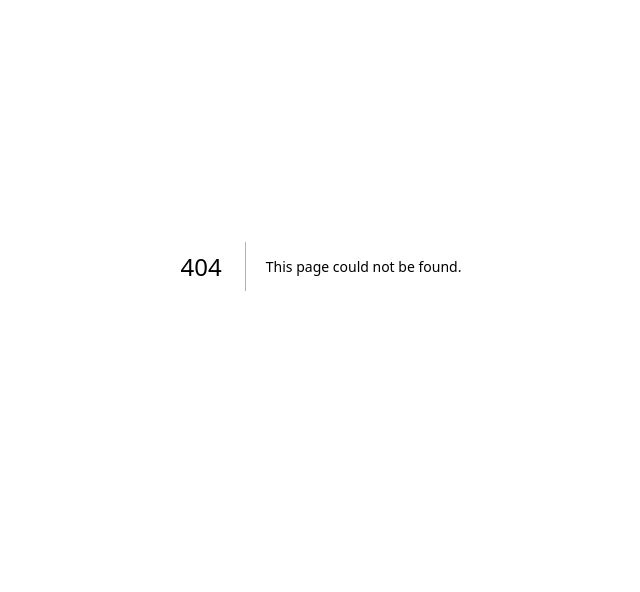
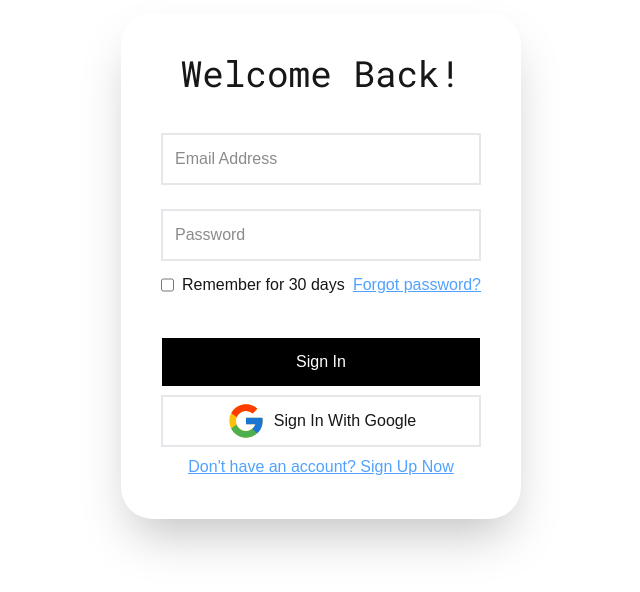
Before and after one commit to Austinling/studentMarketplace, a Next.js app in the folder frontend/: page /login in a window 1280 px wide. Before the commit this address had no page. Shown: the part 134-726 px from the top of the page, without its empty margins (319-959 px from the left). Built offline with nearby package versions, Linux system fonts and the light colour scheme.

Commit message:
Finisihed frontend for the login page/register page

```diff
--- a/frontend/app/Login.tsx
+++ /dev/null
@@ -1,46 +0,0 @@
-import Image from "next/image";
-
-export function Login() {
-  return (
-    <div className="flex w-screen h-screen items-center justify-center">
-      <div className="flex flex-col items-center justify-center w-96 h-120 shadow-2xl rounded-4xl gap-10">
-        <div>
-          <h3 className="text-4xl font-roboto">Welcome Back!</h3>
-        </div>
-        <div className="flex flex-col gap-6">
-          <input
-            className="p-3 border-gray-200 border-2 w-80"
-            type="text"
-            placeholder="Email Address"
-            name="uname"
-            required
-          ></input>
-
-          <input
-            className="p-3 border-gray-200 border-2 w-80"
-            type="password"
-            placeholder="Password"
-            name="psw"
-            required
-          ></input>
-        </div>
-        <div className="flex flex-col gap-2">
-          <button className="p-3 w-80 border bg-black text-white">
-            Sign In
-          </button>
-          <button className="p-1 w-80 flex items-center justify-center gap-2 border-gray-200 border-2">
-            <Image
-              className=""
-              src="/google.svg"
-              alt="Google Logo"
-              width={40}
-              height={40}
-              priority
-            />
-            Sign In With Google
-          </button>
-        </div>
-      </div>
-    </div>
-  );
-}
--- /dev/null
+++ b/frontend/app/components/AuthForm.tsx
@@ -0,0 +1,85 @@
+import Image from "next/image";
+import Link from "next/link";
+
+interface AuthProps {
+  type: "Login" | "Register";
+}
+
+export function AuthForm({ type }: AuthProps) {
+  return (
+    <div className="flex w-screen h-screen items-center justify-center">
+      <div className="flex flex-col items-center justify-center h-auto w-auto p-10 shadow-2xl rounded-4xl gap-10 transition-all duration-500 ease-in-out">
+        <div>
+          <h3 className="text-4xl font-roboto">
+            Welcome{type == "Register" ? "" : " Back"}!
+          </h3>
+        </div>
+        <div className="flex flex-col gap-6">
+          <input
+            className="p-3 border-gray-200 border-2 w-80"
+            type="text"
+            placeholder="Email Address"
+            name="username"
+            required
+          ></input>
+
+          <div className="flex flex-col gap-3">
+            <input
+              className="p-3 border-gray-200 border-2 w-80"
+              type="password"
+              placeholder="Password"
+              name="password"
+              required
+            ></input>
+            {type == "Login" && (
+              <div className="flex items-center justify-between">
+                <div className="flex gap-2">
+                  <input type="checkbox" />
+                  <p>Remember for 30 days</p>
+                </div>
+
+                <p className="text-blue-400 underline text-right">
+                  <Link href="/login">Forgot password?</Link>
+                </p>
+              </div>
+            )}
+          </div>
+
+          {type == "Register" && (
+            <input
+              className="p-3 border-gray-200 border-2 w-80"
+              type="password"
+              placeholder="Confirm Password"
+              name="confirmPassword"
+              required
+            ></input>
+          )}
+        </div>
+        <div className="flex flex-col gap-2">
+          <button className="p-3 w-80 border bg-black text-white">
+            Sign In
+          </button>
+          <button className="p-1 w-80 flex items-center justify-center gap-2 border-gray-200 border-2">
+            <Image
+              className=""
+              src="/google.svg"
+              alt="Google Logo"
+              width={40}
+              height={40}
+              priority
+            />
+            Sign In With Google
+          </button>
+
+          <p className="text-blue-400 underline text-center">
+            {type == "Register" ? (
+              <Link href="/login">Already have an account? Sign In Now</Link>
+            ) : (
+              <Link href="/register">Don't have an account? Sign Up Now</Link>
+            )}
+          </p>
+        </div>
+      </div>
+    </div>
+  );
+}
--- /dev/null
+++ b/frontend/app/login/page.tsx
@@ -0,0 +1,5 @@
+import { AuthForm } from "../components/AuthForm";
+
+export default function Login() {
+  return <AuthForm type="Login" />;
+}
--- a/frontend/app/page.tsx
+++ b/frontend/app/page.tsx
@@ -1,6 +1,6 @@
 import Image from "next/image";
-import { Login } from "./Login";
+import { redirect } from "next/navigation";
 
 export default function Home() {
-  return <Login />;
+  redirect("/login");
 }
--- /dev/null
+++ b/frontend/app/register/page.tsx
@@ -0,0 +1,5 @@
+import { AuthForm } from "../components/AuthForm";
+
+export default function Register() {
+  return <AuthForm type="Register" />;
+}
```
